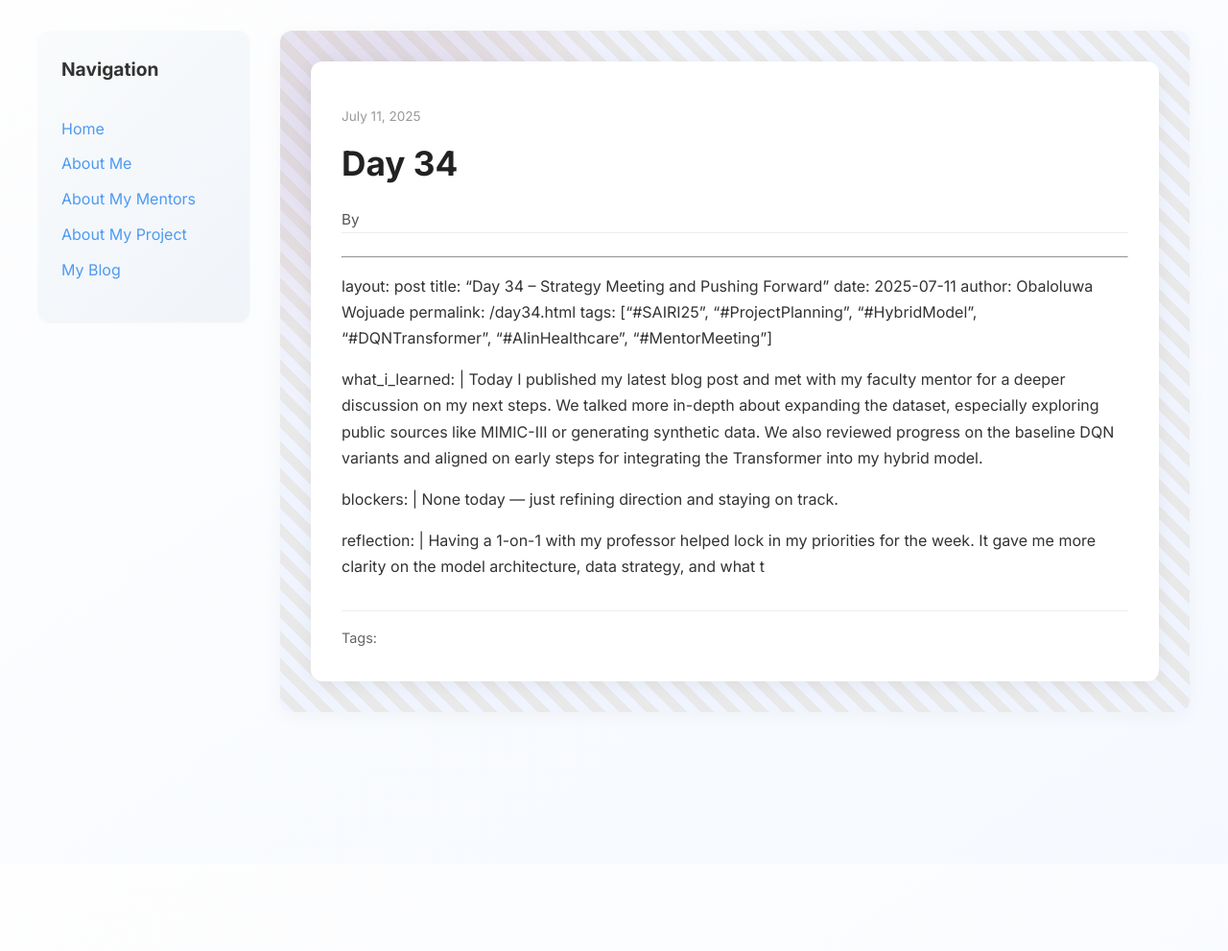
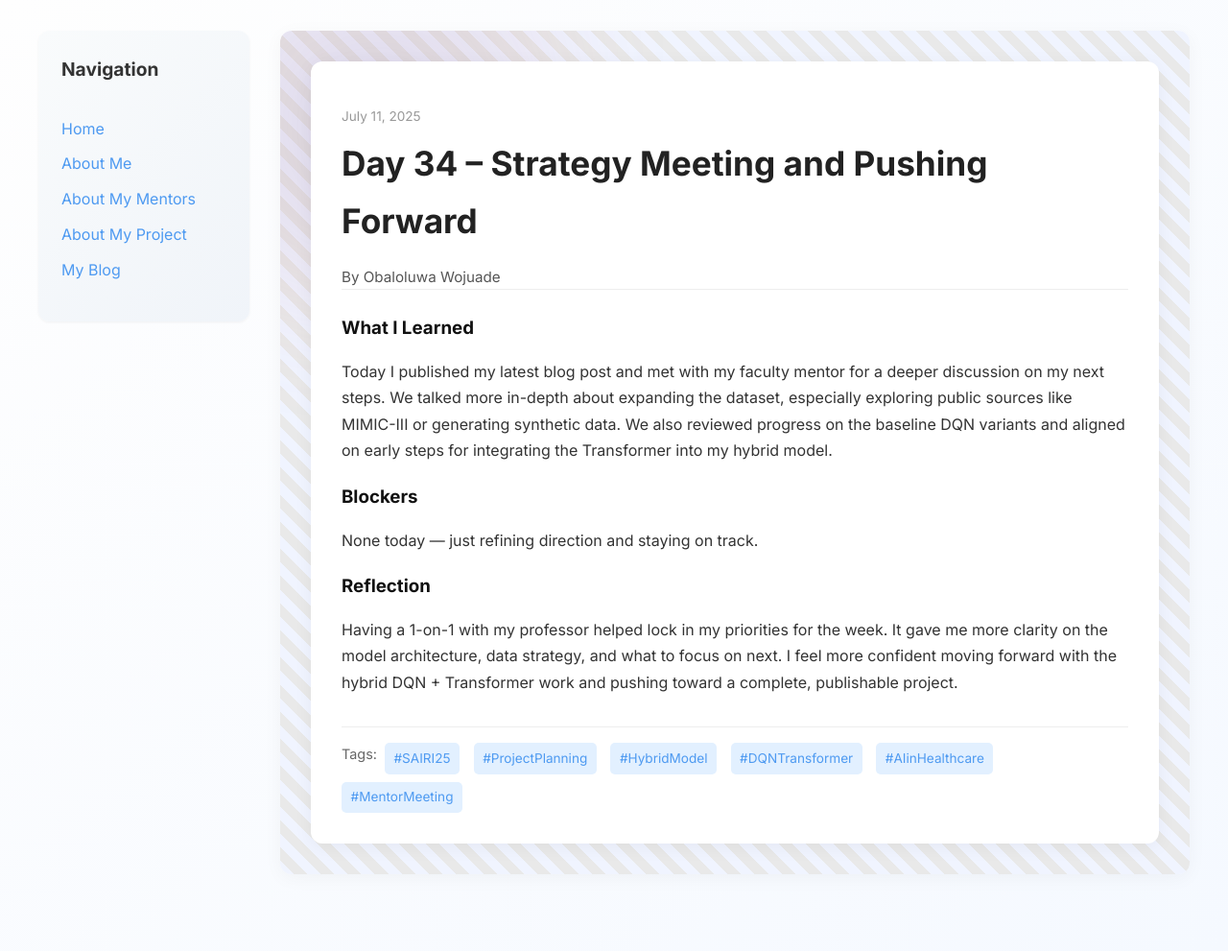
Before and after one commit to obwoj1/obwoj1.github.io, a Jekyll site: the page built from _posts/2025-07-11-day-34.md, in a window 1280 px wide. Shown: the whole page at 96% size. Built offline with Jekyll 4.4.1, drawn with Linux system fonts in a browser that asks for light colours; our own code applies the rules of GitHub Pages for plain Markdown files; before the commit the page ends 900 px from its top, so only the background shows below that.

Commit message:
Update 2025-07-11-day-34.md

```diff
--- a/_posts/2025-07-11-day-34.md
+++ b/_posts/2025-07-11-day-34.md
@@ -13,4 +13,5 @@ blockers: |
   None today — just refining direction and staying on track.
 
 reflection: |
-  Having a 1-on-1 with my professor helped lock in my priorities for the week. It gave me more clarity on the model architecture, data strategy, and what t
+  Having a 1-on-1 with my professor helped lock in my priorities for the week. It gave me more clarity on the model architecture, data strategy, and what to focus on next. I feel more confident moving forward with the hybrid DQN + Transformer work and pushing toward a complete, publishable project.
+---
```
